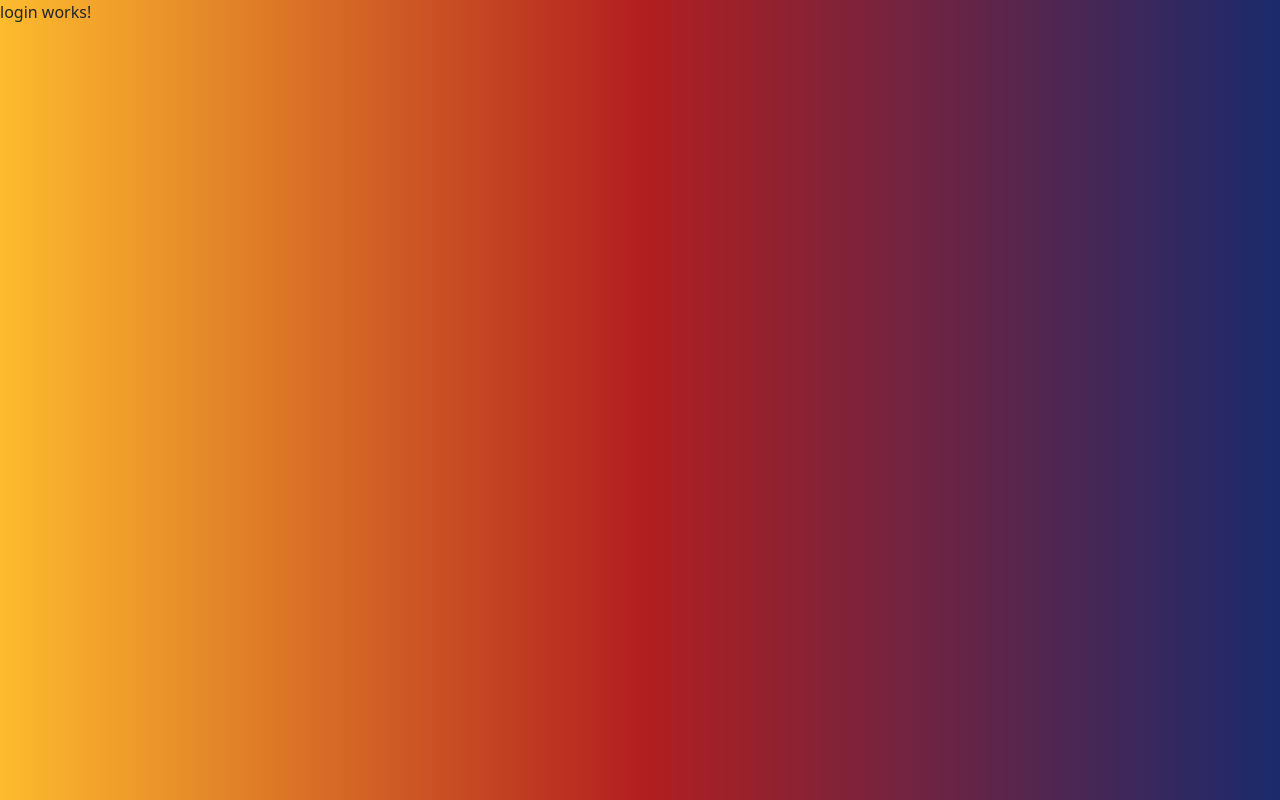
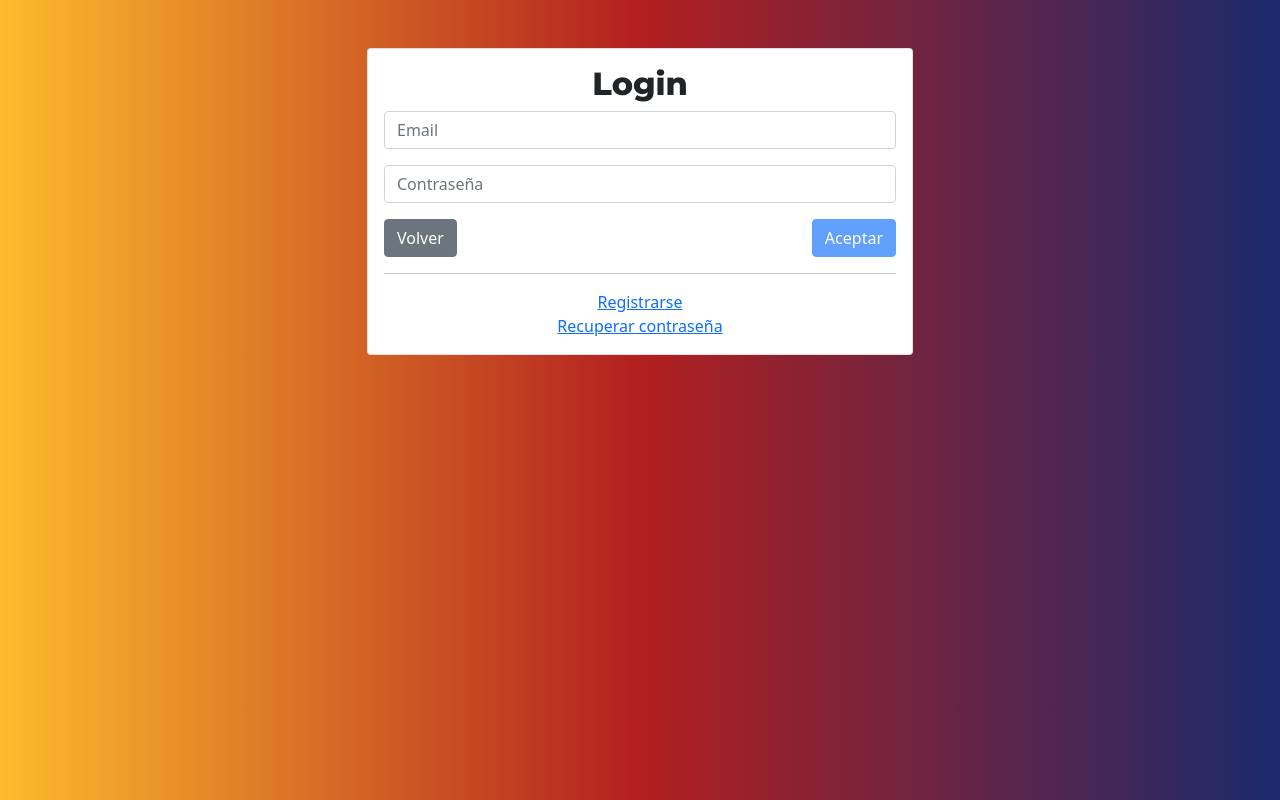
Before and after one commit to lorenzofj/learning-angular, an Angular app in the folder learning/: page /usuario in a window 1280 px wide. Built offline with nearby package versions, Linux system fonts and the light colour scheme.

Commit message:
login and validations

```diff
--- a/learning/src/app/app.module.ts
+++ b/learning/src/app/app.module.ts
@@ -1,10 +1,10 @@
 import { NgModule } from '@angular/core';
-import { FormsModule } from '@angular/forms';
 import { BrowserModule } from '@angular/platform-browser';
 
 import { AppRoutingModule } from './app-routing.module';
 import { AppComponent } from './app.component';
 import { InicioComponent } from './components/inicio/inicio.component';
+import { SharedModule } from './components/shared/shared.module';
 
 @NgModule({
   declarations: [
@@ -14,7 +14,7 @@ import { InicioComponent } from './components/inicio/inicio.component';
   imports: [
     BrowserModule,
     AppRoutingModule,
-    FormsModule
+    SharedModule
   ],
   providers: [],
   bootstrap: [AppComponent]
--- a/learning/src/app/components/usuario/login/login.component.css
+++ b/learning/src/app/components/usuario/login/login.component.css
@@ -0,0 +1,3 @@
+.text-danger{
+    margin-left: 10px;
+}
--- a/learning/src/app/components/usuario/login/login.component.html
+++ b/learning/src/app/components/usuario/login/login.component.html
@@ -1 +1,39 @@
-<p>login works!</p>
+<div class="container mt-5">
+    <div class="row">
+        <div class="col-lg-6 offset-lg-3">
+            <div class="card">
+                <div class="card-body">
+                    <h2 class="text-center titulo">Login</h2>
+                    <form [formGroup]="loginForm" (ngSubmit)="login()">
+                        <div class="mb-3">
+                            <input type="text" formControlName="usuario" class="form-control" placeholder="Email">
+                            <!--el signo ? va para decirle al compilador que el valor puede ser NULL, si se sacan da error-->
+                            <span class="text-danger"
+                            *ngIf="loginForm?.get('usuario')?.hasError('required') && loginForm.get('usuario')?.touched">
+                                El email <strong>es obligatorio</strong>
+                            </span>
+                            <span class="text-danger"
+                            *ngIf="loginForm?.get('usuario')?.hasError('email') && loginForm.get('usuario')?.touched">
+                                Email <strong>inválido</strong>
+                            </span>
+                        </div>
+                        <div class="mb-3">
+                            <input type="password" formControlName="password" class="form-control" placeholder="Contraseña">
+                            <span class="text-danger"
+                            *ngIf="loginForm?.get('password')?.hasError('required') && loginForm.get('password')?.touched">
+                                La contraseña <strong>es obligatoria</strong>
+                            </span>
+                        </div>
+                        <button class="btn btn-secondary" routerLink="/">Volver</button>
+                        <button type="submit" [disabled]="loginForm.invalid" class="btn btn-primary float-end">Aceptar</button>
+                        <hr>
+                        <div class="text-center">
+                            <a href="#">Registrarse</a><br>
+                            <a href="#">Recuperar contraseña</a>
+                        </div>
+                    </form>
+                </div>
+            </div>
+        </div>
+    </div>
+</div>
--- a/learning/src/app/components/usuario/login/login.component.ts
+++ b/learning/src/app/components/usuario/login/login.component.ts
@@ -1,4 +1,5 @@
 import { Component, OnInit } from '@angular/core';
+import { FormBuilder, FormGroup, Validators } from '@angular/forms';
 
 @Component({
   selector: 'app-login',
@@ -6,10 +7,20 @@ import { Component, OnInit } from '@angular/core';
   styleUrls: ['./login.component.css']
 })
 export class LoginComponent implements OnInit {
+  loginForm: FormGroup;
 
-  constructor() { }
+  constructor(private fb: FormBuilder) { //inyeccion de dependencia en el constructor
+    this.loginForm = this.fb.group({
+      usuario: ['', [Validators.required, Validators.email]],
+      password: ['', Validators.required]
+    });
+  }
 
   ngOnInit(): void {
   }
 
+  login(){
+    console.log(this.loginForm);
+  }
+
 }
--- a/learning/src/styles.css
+++ b/learning/src/styles.css
@@ -13,3 +13,7 @@ body{
     font-size: 20px;
     font-family: 'Montserrat', sans-serif;
 }
+
+.titulo{
+    font-family: 'Montserrat', sans-serif;
+}
```
Also changed, not shown: learning/src/app/components/shared/shared.module.ts (+9 -1 lines), learning/src/app/components/usuario/usuario.module.ts (+7 -1 lines).
